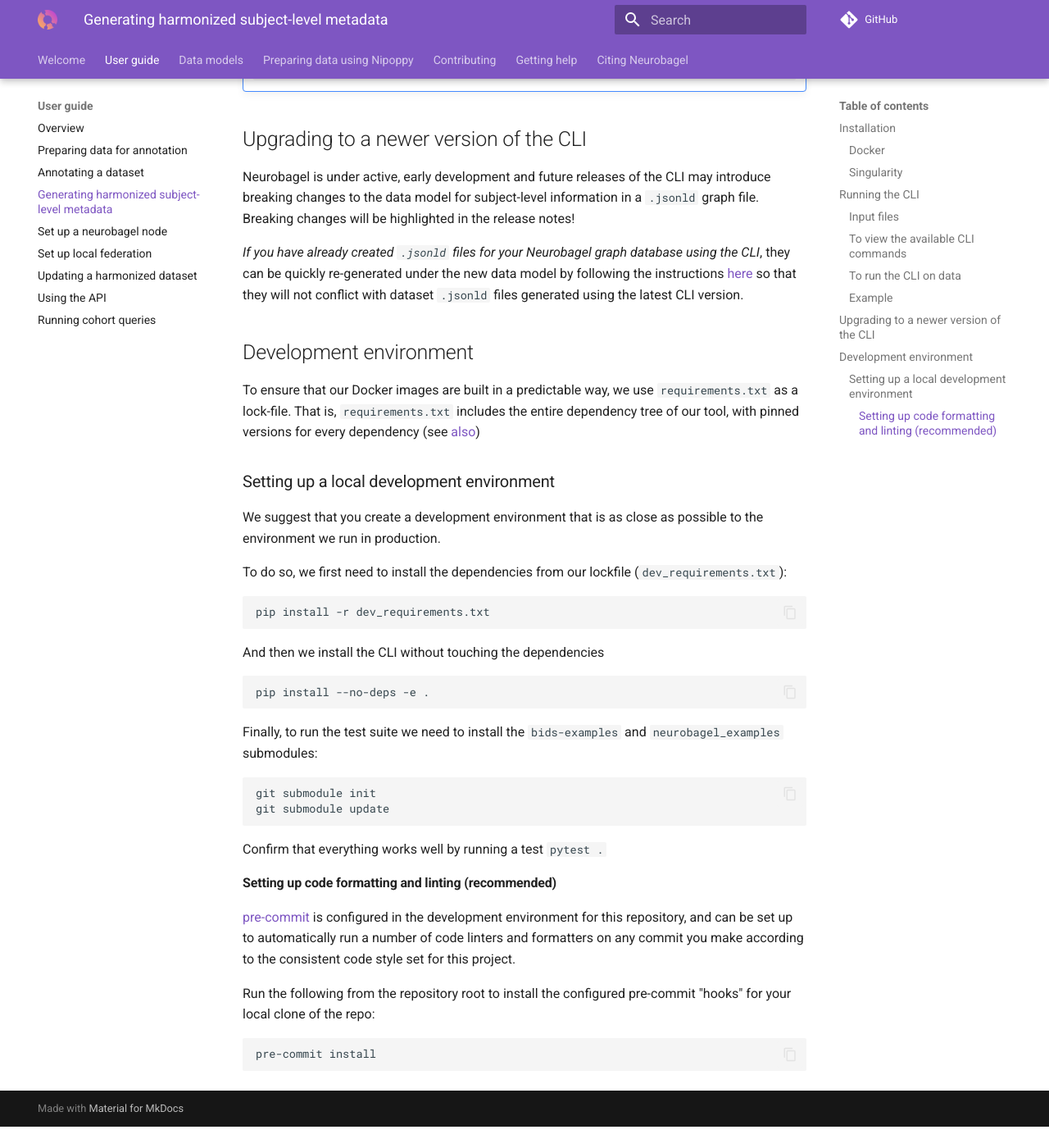
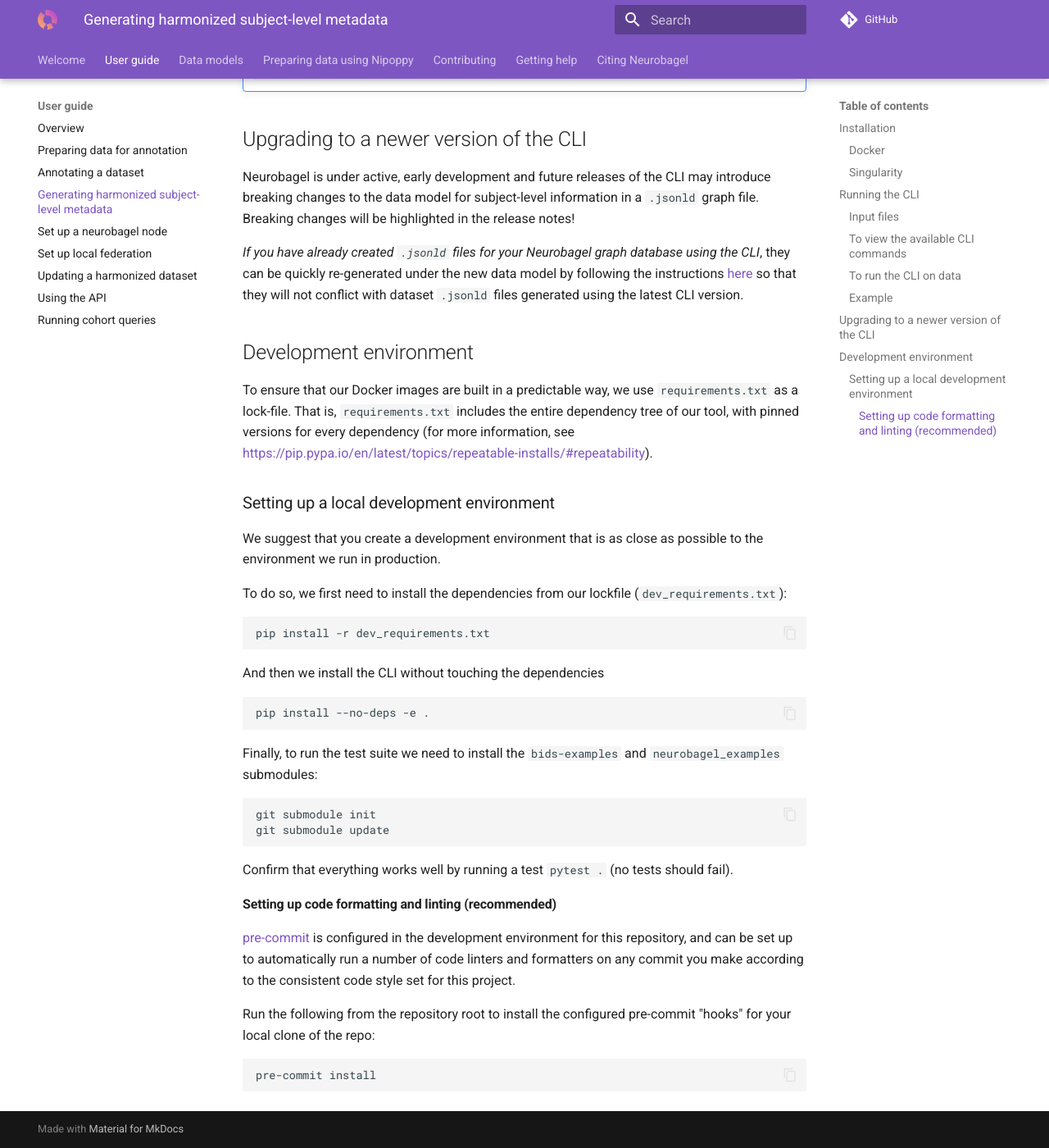
Before and after one commit to neurobagel/documentation, an MkDocs documentation site: the page built from docs/cli.md, in a window 1280 px wide and 1400 px high, scrolled down 2791 px. Shown: the whole window at 82% size. Built offline with MkDocs 1.6.1 and Material for MkDocs 9.7.7, drawn with Linux system fonts in a browser that asks for light colours; comment, search, counter and statistics services are not loaded; before the commit the page ends 4165 px from its top, so only the background shows below that.

Commit message:
clarify dev env setup

````diff
--- a/docs/cli.md
+++ b/docs/cli.md
@@ -158,7 +158,7 @@ they can be quickly re-generated under the new data model by following the instr
 To ensure that our Docker images are built in a predictable way,
 we use `requirements.txt` as a lock-file.
 That is, `requirements.txt` includes the entire dependency tree of our tool,
-with pinned versions for every dependency (see [also](https://pip.pypa.io/en/latest/topics/repeatable-installs/#repeatability))
+with pinned versions for every dependency (for more information, see [https://pip.pypa.io/en/latest/topics/repeatable-installs/#repeatability](https://pip.pypa.io/en/latest/topics/repeatable-installs/#repeatability)).
 
 ### Setting up a local development environment
 We suggest that you create a development environment
@@ -183,6 +183,7 @@ git submodule update
 ```
 Confirm that everything works well by running a test
 `pytest .`
+(no tests should fail).
 
 
 #### Setting up code formatting and linting (recommended)
````
